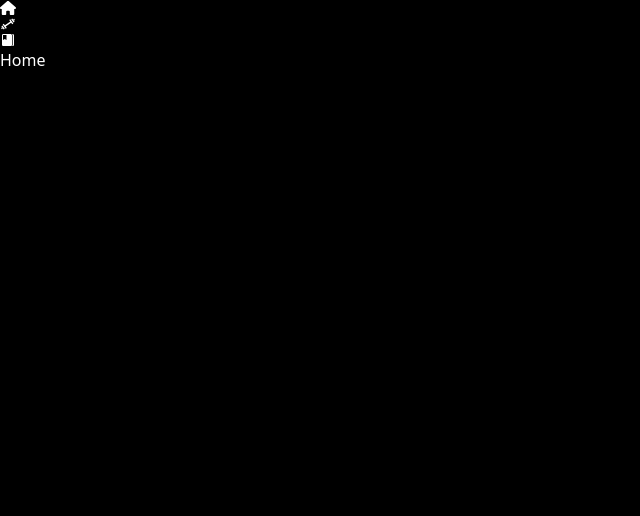
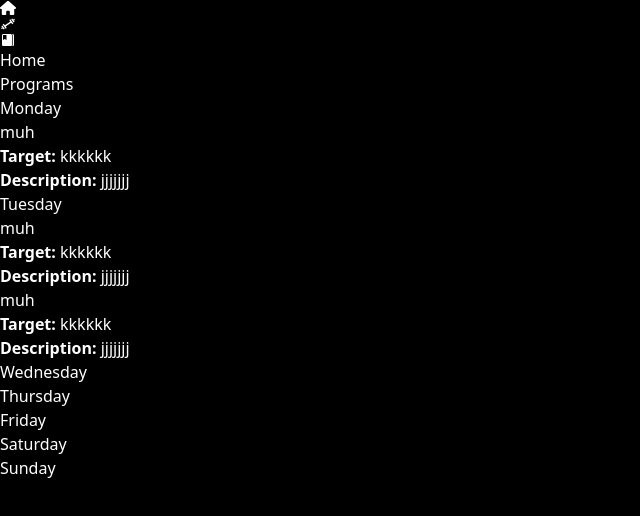
Before and after one commit to jacobdeschamps5/gym-app, a React (Vite) app in the folder client/: page / in a window 1280 px wide. Shown: the top 516 px of the page, without its empty margins (0-640 px from the left). Built offline with nearby package versions, Linux system fonts and the light colour scheme; no server answers.

Commit message:
homepage stuff

```diff
--- a/client/src/components/Exercises.jsx
+++ b/client/src/components/Exercises.jsx
@@ -33,8 +33,8 @@ const Exercises = ({ exercises }) => {
         />
         <div className="grid grid-cols-1 sm:grid-cols-2 lg:grid-cols-3 gap-4">
           {filteredExercises.map(exercise => (
-            <div key={exercise.id} className="border border-gray-300 rounded-md p-4 relative" onClick={() => handleExerciseClick(exercise)} >
-              <button className="absolute top-0 right-0 p-3 text-3xl text-gray-600 hover:text-white" onClick={() => { console.log("Add exercise:", exercise.name); }}>
+            <div key={exercise.id} className="border border-gray-300 md p-4 relative bg-neutral-700 hover:text-green-500 hover:border-green-500" onClick={() => handleExerciseClick(exercise)} >
+              <button className="absolute top-0 right-0 p-3 text-3xl text-gray-400 hover:text-white" onClick={() => { console.log("Add exercise:", exercise.name); }}>
                 +
               </button>
               <h3 className="text-xl font-bold">{exercise.title}</h3>
--- a/client/src/components/Home.jsx
+++ b/client/src/components/Home.jsx
@@ -4,6 +4,63 @@ const Home = () => {
     return (
         <div>
             <h2 className="text-2xl font-bold mb-4">Home</h2>
+
+            <h2 className="text-2l font-bold mb-4">Programs</h2>
+
+            <div className="h-2/5 h-full max-h-screen overflow-x-auto flex flex-col flex-grow border border-gray-300 rounded-md p-4 relative text-white">
+                <div className="grid grid-flow-col auto-cols-max gap-4">
+                    <div className='grid gap-4 auto-rows-min'>
+                        <div className="border border-gray-300 p-4 relative text-white h-50">
+                            <h2 className="text-l font-bold text-center">Monday</h2>
+                        </div>
+                        <div className="border border-gray-300 rounded-md p-4 relative text-white bg-neutral-700">
+                            <h3 className="text-xl font-bold">muh</h3>
+                            <p className='italic my-2'><strong>Target:</strong> kkkkkk</p>
+                            <p><strong>Description:</strong> jjjjjjj</p>
+                        </div>
+                    </div>
+                    <div className='grid gap-4 auto-rows-min'>
+                        <div className="border border-gray-300 p-4 relative text-white h-50">
+                            <h2 className="text-l font-bold text-center">Tuesday</h2>
+                        </div>
+                        <div className="border border-gray-300 rounded-md p-4 relative text-white bg-neutral-700">
+                            <h3 className="text-xl font-bold">muh</h3>
+                            <p className='italic my-2'><strong>Target:</strong> kkkkkk</p>
+                            <p><strong>Description:</strong> jjjjjjj</p>
+                        </div>
+                        <div className="border border-gray-300 rounded-md p-4 relative text-white bg-neutral-700">
+                            <h3 className="text-xl font-bold">muh</h3>
+                            <p className='italic my-2'><strong>Target:</strong> kkkkkk</p>
+                            <p><strong>Description:</strong> jjjjjjj</p>
+                        </div>
+                    </div>
+                    <div className='grid gap-4 auto-rows-min'>
+                        <div className="border border-gray-300 p-4 relative text-white h-50">
+                            <h2 className="text-l font-bold text-center">Wednesday</h2>
+                        </div>
+                    </div>
+                    <div className='grid gap-4 auto-rows-min'>
+                        <div className="border border-gray-300 p-4 relative text-white h-50">
+                            <h2 className="text-l font-bold text-center">Thursday</h2>
+                        </div>
+                    </div>
+                    <div className='grid gap-4 auto-rows-min'>
+                        <div className="border border-gray-300 p-4 relative text-white h-50">
+                            <h2 className="text-l font-bold text-center">Friday</h2>
+                        </div>
+                    </div>
+                    <div className='grid gap-4 auto-rows-min'>
+                        <div className="border border-gray-300 p-4 relative text-white h-50">
+                            <h2 className="text-l font-bold text-center">Saturday</h2>
+                        </div>
+                    </div>
+                    <div className='grid gap-4 auto-rows-min'>
+                        <div className="border border-gray-300 p-4 relative text-white h-50">
+                            <h2 className="text-l font-bold text-center">Sunday</h2>
+                        </div>
+                    </div>
+                </div>
+            </div>
         </div>
     );
 };
```
